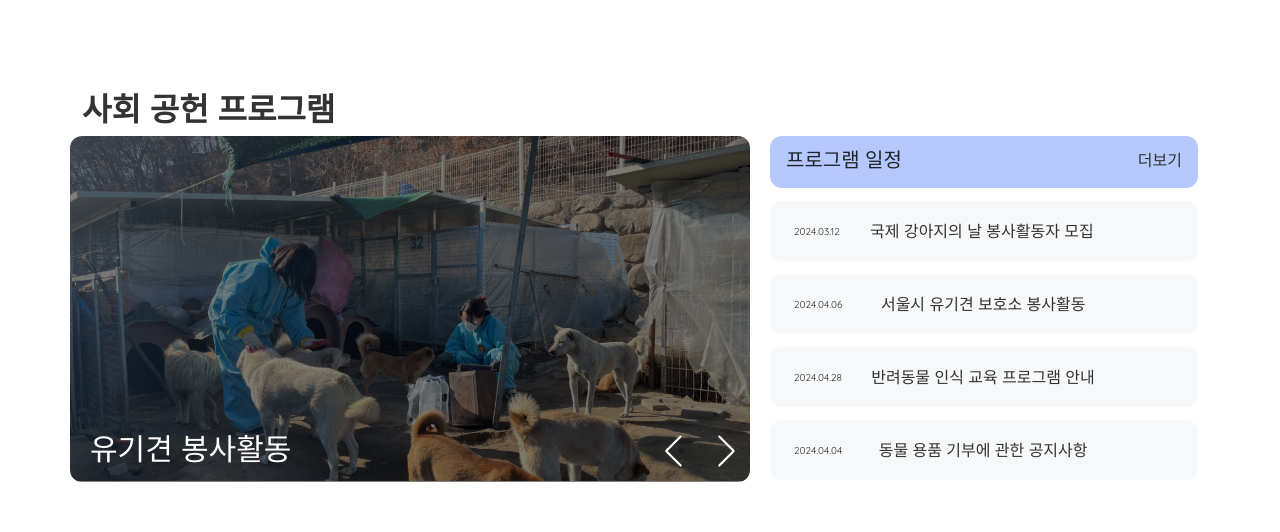
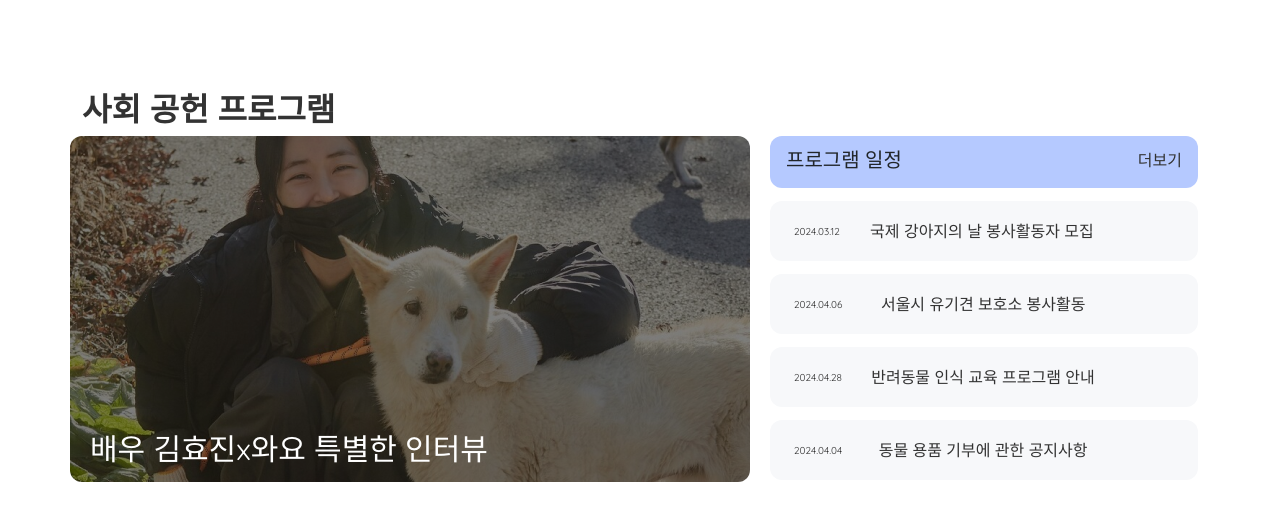
Before and after one commit to zueunjoeng/WAYO.react, a React (Create React App) app: page / in a window 1280 px wide. Shown: the part 920-1452 px from the top of the page. Built offline with nearby package versions, Linux system fonts and the light colour scheme.

Commit message:
[1.1.1] 사회공헌파트 DB 테이블작성 및 SWIPER 적용

```diff
--- /dev/null
+++ b/src/component/socialswip.js
@@ -0,0 +1,34 @@
+import { Swiper, SwiperSlide } from 'swiper/react';
+import { Autoplay, Pagination, Navigation } from 'swiper/modules';
+import 'swiper/css';
+import socialDB from '../data/socialDB.json'
+
+
+const Banner = () => {
+    return (
+        <Swiper
+            spaceBetween={50}
+            slidesPerView={1}
+            onSlideChange={() => console.log('slide change')}
+            onSwiper={(swiper) => console.log(swiper)}
+            modules={[Autoplay, Pagination, Navigation]}
+            autoplay={{
+                delay: 3000,
+                disableOnInteraction: false,
+            }}
+        >
+            {
+              socialDB["swiper"].map((v, i) => (
+
+                  <SwiperSlide key={i} className={v.cls[0]}>
+                            <div className={v.cls[1]}></div>
+                            <div className={v.cls[2]}>{v.text}</div>
+                            <img src={v.src} />
+                    </SwiperSlide>
+                ))
+            }
+        </Swiper>
+    );
+}
+
+export default Banner;
--- /dev/null
+++ b/src/data/socialDB.json
@@ -0,0 +1,63 @@
+{
+    "swiper" : [
+        {
+            "cls" : ["swiper-slide", "slide-overlay", "sp_text"],
+            "text" : "유기견 봉사활동",
+            "src" : "/img/sp_volunteer.jpg"
+        },
+        {
+            "cls" : ["swiper-slide", "slide-overlay", "sp_text"],
+            "text" : "배우 김효진x와요 특별한 인터뷰",
+            "src" : "/img/sp_interview.jpg"
+        },
+        {
+            "cls" : ["swiper-slide", "slide-overlay", "sp_text"],
+            "text" : "유기동물 보호소 산책봉사",
+            "src" : "/img/sp_walkingvolunteer.jpg"
+        }
+        ],
+
+    "schedule": [
+      {
+        "href" :"javascript:void(0)",
+        "date": "2024.03.12",
+        "event": "국제 강아지의 날 봉사활동자 모집",
+        "cls": [
+            "libox ps-4 d-flex justify-content-between align-items-center",
+            "sp-text",
+            "me-5 sp-style",
+            "px-2" ]
+
+      },
+      {
+        "date": "2024.04.06",
+        "event": "서울시 유기견 보호소 봉사활동",
+        "cls": [
+            "libox ps-4 d-flex justify-content-between align-items-center",
+            "sp-text",
+            "me-5 sp-style",
+            "px-2" ]
+
+      },
+      {
+        "date": "2024.04.28",
+        "event": "반려동물 인식 교육 프로그램 안내",
+        "cls": [
+            "libox ps-4 d-flex justify-content-between align-items-center",
+            "sp-text",
+            "me-5 sp-style",
+            "px-2" ]
+
+      },
+      {
+        "date": "2024.04.04",
+        "event": "동물 용품 기부에 관한 공지사항",
+        "cls": [
+            "libox ps-4 d-flex justify-content-between align-items-center",
+            "sp-text",
+            "me-5 sp-style",
+            "px-2" ]
+
+      }
+    ]
+  }
--- a/src/layout/Social.js
+++ b/src/layout/Social.js
@@ -1,6 +1,7 @@
 import React from 'react';
-import SocialSwiper from '../component/socialSwiper'
-import SocialLi from '../component/socialLi'
+import socialDB from '../data/socialDB.json'
+import SocialSW from '../component/socialswip'
+import '../css/social.css'
 
 function Social() {
 
@@ -12,16 +13,13 @@ function Social() {
                     <div className="col d-flex p-0 sp_je">
                         {/* <!-- Swiper --> */}
                         <div className="swiper mySwiper" id="jeSwiper">
-                        <div className="swiper-wrapper">
-                        <SocialSwiper swipertext="유기견 봉사활동" src="/img/sp_volunteer.jpg" alt="유기견봉사활동"/>
-                        <SocialSwiper swipertext="배우 김효진x와요 특별한 인터뷰" src="/img/sp_interview.jpg" alt="특별인터뷰"/>
-                        <SocialSwiper swipertext="유기동물 보호소 산책봉사" src="/img/sp_walkingvolunteer.jpg" alt="보호소 산책봉사"/>
+                            <div class="swiper-wrapper">
+                                <SocialSW></SocialSW>
+                            </div>
                         </div>
                             {/* <!-- 스와이퍼 이동버튼 --> */}
                         <div className="swiper-button-next"></div>
                         <div className="swiper-button-prev"></div>
-
-                    </div>
 
                     </div>
                     {/* <!-- 프로그램 일정 --> */}
@@ -32,10 +30,19 @@ function Social() {
                         </div>
 
                         <ul className="spNews px-0 pb-0">
-                            <SocialLi atext01="2024.03.12" atext02="국제 강아지의 날 봉사활동자 모집" />
-                            <SocialLi atext01="2024.04.06" atext02="서울시 유기견 보호소 봉사활동" />
-                            <SocialLi atext01="2024.04.28" atext02="반려동물 인식 교육 프로그램 안내" />
-                            <SocialLi atext01="2024.04.04" atext02="동물 용품 기부에 관한 공지사항" />
+                            {
+                                socialDB["schedule"].map((e, i)=>{
+                                    return(
+                                        <li>
+                                            <a href={e.href} className={e.cls[0]}>
+                                                <span className={e.cls[1]}>{e.date}</span>
+                                                <span className={e.cls[2]}>{e.event}</span>
+                                                <span className={e.cls[3]}></span>
+                                            </a>
+                                        </li>
+                                    )
+                                })
+                            }
                         </ul>
                     </div>
                 </div>
```
Also changed, not shown: src/data/mainbDB.json (added, +24 -0 lines). Lines whose indentation alone changed are shown as unchanged.
